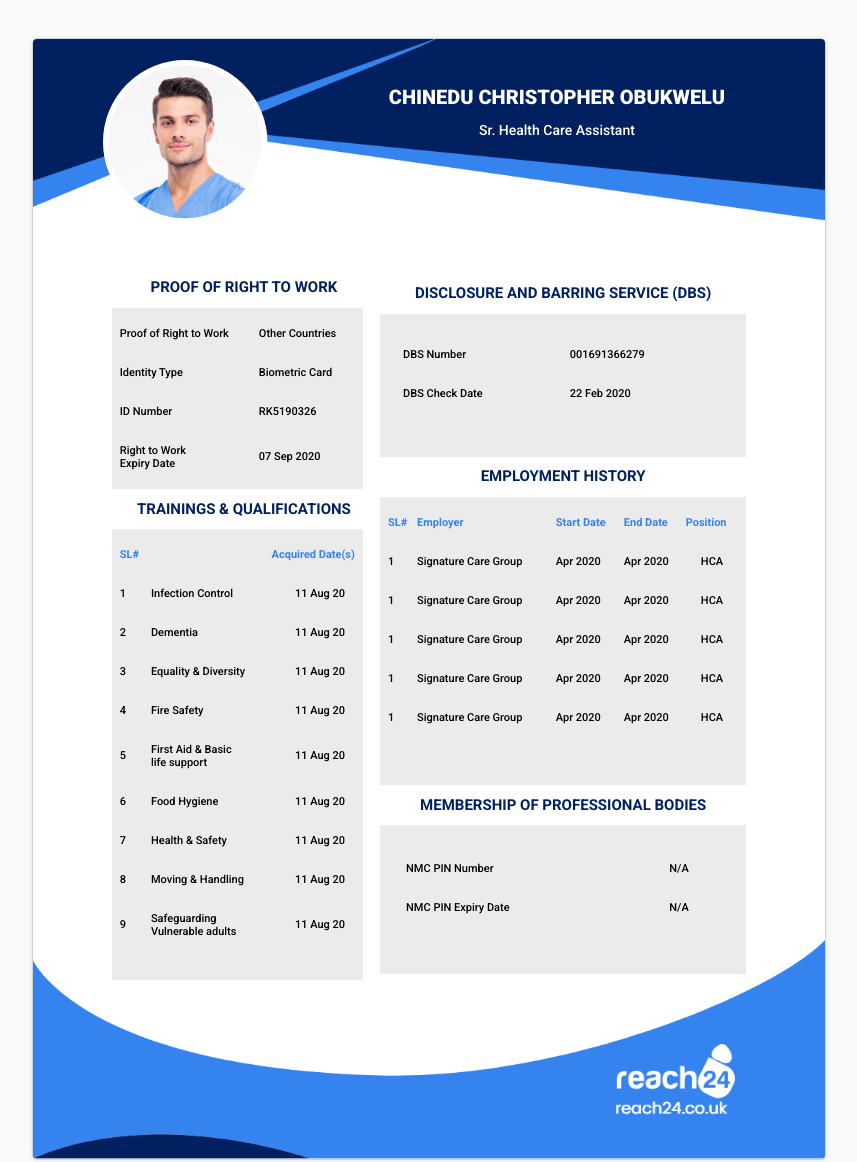
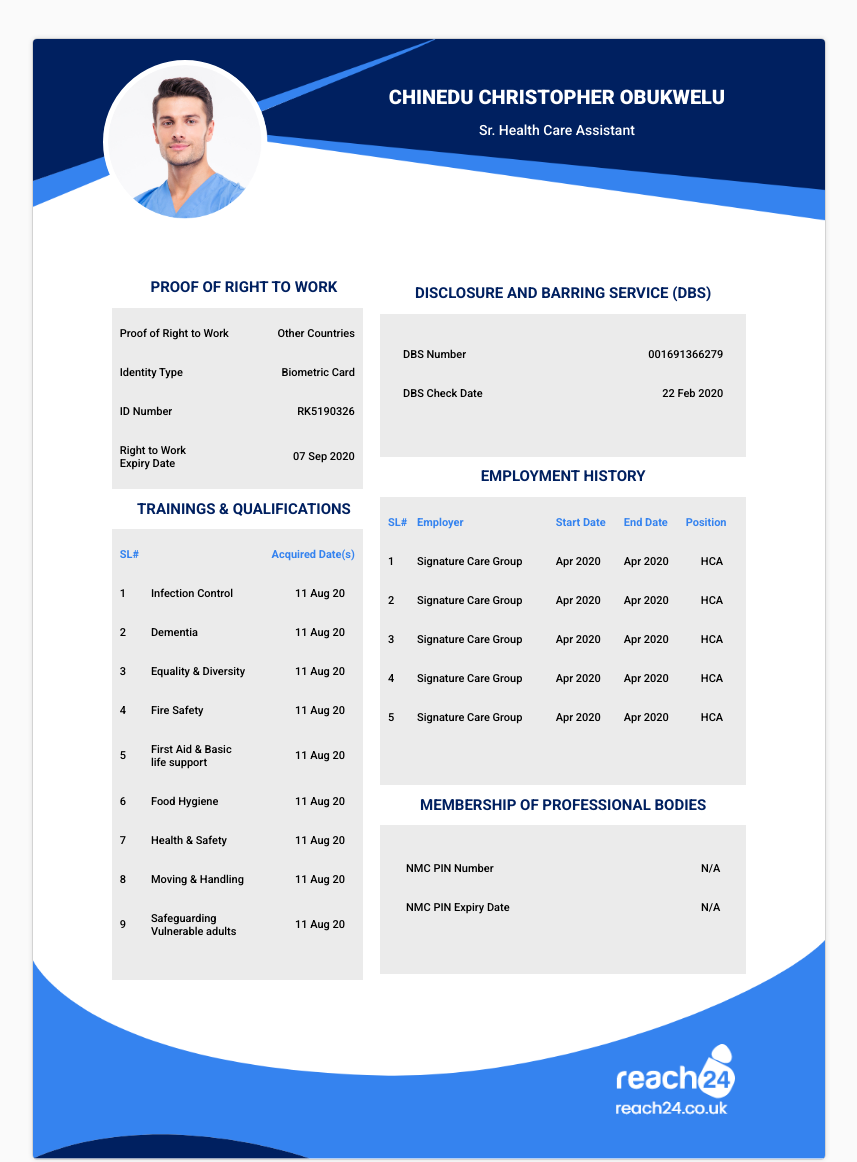
Before and after one commit to Sugeeshv/reach24-employee-profile, a plain HTML site: page index.html in a window 1280 px wide. Shown: the whole page, without its empty margins (211-1068 px from the left). Drawn offline with Linux system fonts and the light colour scheme.

Commit message:
Update index.html
profile correction

```diff
--- a/index.html
+++ b/index.html
@@ -27,7 +27,7 @@
                                             <td>
                                                 <p>Proof of Right to Work</p>
                                             </td>
-                                            <td>
+                                            <td align="right">
                                                 <p>Other Countries</p>
 
                                             </td>
@@ -36,7 +36,7 @@
                                             <td>
                                                 <p>Identity Type</p>
                                             </td>
-                                            <td>
+                                            <td align="right">
                                                 <p>Biometric Card</p>
                                             </td>
                                         </tr>
@@ -44,7 +44,7 @@
                                             <td>
                                                 <p>ID Number</p>
                                             </td>
-                                            <td>
+                                            <td align="right">
                                                 <p>RK5190326</p>
                                             </td>
                                         </tr>
@@ -52,7 +52,7 @@
                                             <td>
                                                 <p>Right to Work <br> Expiry Date</p>
                                             </td>
-                                            <td>
+                                            <td align="right">
                                                 <p>07 Sep 2020</p>
                                             </td>
                                         </tr>
@@ -150,11 +150,11 @@
                                     <tbody>
                                         <tr>
                                             <td><p>DBS Number</p></td>
-                                            <td><p>001691366279</p></td>
+                                            <td align="right"><p>001691366279</p></td>
                                         </tr>
                                         <tr>
                                             <td><p>DBS Check Date</p></td>
-                                            <td><p>22 Feb 2020</p></td>
+                                            <td align="right"><p>22 Feb 2020</p></td>
                                         </tr>
                                         <tr>
                                             <td>&nbsp; <br></td>
@@ -202,7 +202,7 @@
                                         </tr>
                                         <tr>
                                             <td>
-                                                <p>1</p>
+                                                <p>2</p>
                                             </td>
                                             <td>
                                                 <p>Signature Care Group</p>
@@ -219,7 +219,7 @@
                                         </tr>
                                         <tr>
                                             <td>
-                                                <p>1</p>
+                                                <p>3</p>
                                             </td>
                                             <td>
                                                 <p>Signature Care Group</p>
@@ -236,7 +236,7 @@
                                         </tr>
                                         <tr>
                                             <td>
-                                                <p>1</p>
+                                                <p>4</p>
                                             </td>
                                             <td>
                                                 <p>Signature Care Group</p>
@@ -253,7 +253,7 @@
                                         </tr>
                                         <tr>
                                             <td>
-                                                <p>1</p>
+                                                <p>5</p>
                                             </td>
                                             <td>
                                                 <p>Signature Care Group</p>
@@ -279,11 +279,11 @@
                                     <tbody>
                                         <tr>
                                             <td><p>NMC PIN Number</p></td>
-                                            <td><p>N/A</p></td>
+                                            <td align="right"><p>N/A</p></td>
                                         </tr>
                                         <tr>
                                             <td><p>NMC PIN Expiry Date</p></td>
-                                            <td><p>N/A</p></td>
+                                            <td align="right"><p>N/A</p></td>
                                         </tr>
                                         <tr>
                                             <td>&nbsp; </td>
```
